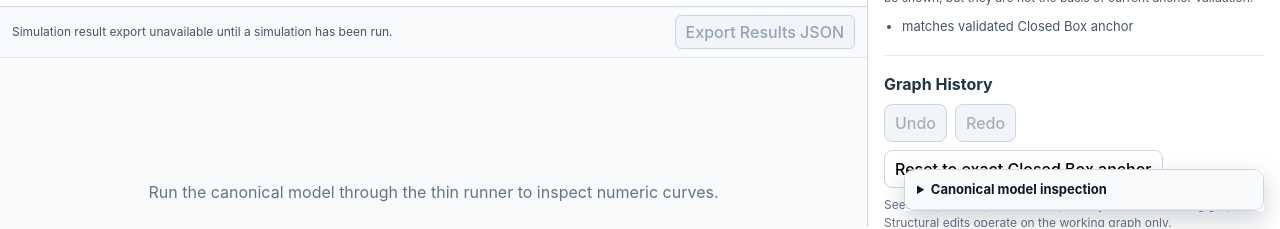
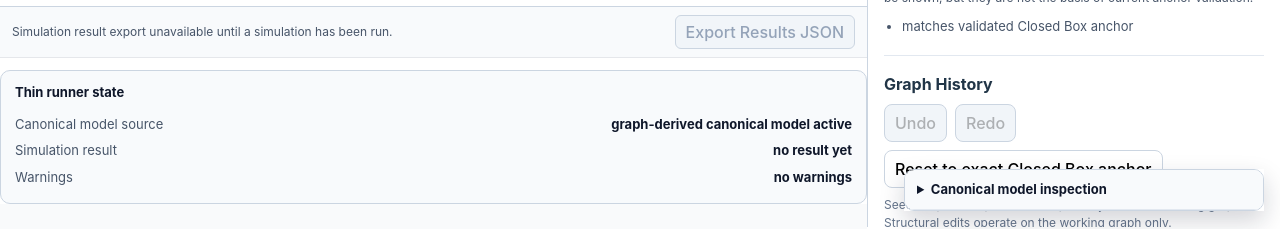
Before and after one commit to vladimir42000/os-lem-studio, a React (Vite) app in the folder frontend/: page / in a window 1280 px wide. Shown: the part 573-802 px from the top of the page. Built offline with nearby package versions, Linux system fonts and the light colour scheme.

Commit message:
Harden Studio runner state clarity

```diff
--- a/frontend/src/App.tsx
+++ b/frontend/src/App.tsx
@@ -24,6 +24,7 @@ import { runSimulationThin } from './thinRunner';
 import { assessGraphCompilability } from './graphCompilability';
 import type { CanvasEdge, CanvasNode } from './types';
 import SimulationResultExportControls from './SimulationResultExportControls';
+import RunnerStateSummary from './RunnerStateSummary';
 
 type TopologyId = 'closed_box' | 'bass_reflex' | 'transmission_line' | 'horn';
 
@@ -979,7 +980,12 @@ export default function App() {
           </div>
           <div style={{ height: '38%', minHeight: 220, background: '#fff' }}>
             <SimulationResultExportControls simulationResult={simulationResult} />
-        <>
+        <>        <RunnerStateSummary
+          canonicalModelSourceLabel={loadedCanonicalModel ? 'loaded canonical model override active' : 'graph-derived canonical model active'}
+          resultStateLabel={simulationResult ? 'result available' : 'no result yet'}
+          warningCount={simulationResult?.warnings?.length ?? 0}
+        />
+
             <SimulationWarningsSurface warnings={Array.isArray(simulationResult?.warnings) ? simulationResult.warnings : []} />
             <ChartPanel simulationData={simulationResult} />
           </>
--- /dev/null
+++ b/frontend/src/RunnerStateSummary.tsx
@@ -0,0 +1,50 @@
+interface RunnerStateSummaryProps {
+  canonicalModelSourceLabel: string;
+  resultStateLabel: string;
+  warningCount: number;
+}
+
+function SummaryRow({ label, value }: { label: string; value: string }) {
+  return (
+    <div
+      style={{
+        display: 'flex',
+        justifyContent: 'space-between',
+        gap: 12,
+        padding: '4px 0',
+        fontSize: 13,
+        lineHeight: 1.45,
+      }}
+    >
+      <span style={{ color: '#475569' }}>{label}</span>
+      <span style={{ fontWeight: 700, textAlign: 'right', color: '#0f172a' }}>{value}</span>
+    </div>
+  );
+}
+
+export default function RunnerStateSummary({
+  canonicalModelSourceLabel,
+  resultStateLabel,
+  warningCount,
+}: RunnerStateSummaryProps) {
+  const warningLabel = warningCount > 0 ? `${warningCount} warning${warningCount === 1 ? '' : 's'}` : 'no warnings';
+
+  return (
+    <div
+      style={{
+        marginTop: 12,
+        padding: '12px 14px',
+        border: '1px solid #cbd5e1',
+        borderRadius: 10,
+        background: '#f8fafc',
+      }}
+    >
+      <div style={{ fontSize: 13, fontWeight: 700, marginBottom: 8, color: '#0f172a' }}>
+        Thin runner state
+      </div>
+      <SummaryRow label="Canonical model source" value={canonicalModelSourceLabel} />
+      <SummaryRow label="Simulation result" value={resultStateLabel} />
+      <SummaryRow label="Warnings" value={warningLabel} />
+    </div>
+  );
+}
```
Also changed, not shown: 1 other file (tests, documents, lock files or other folders).
